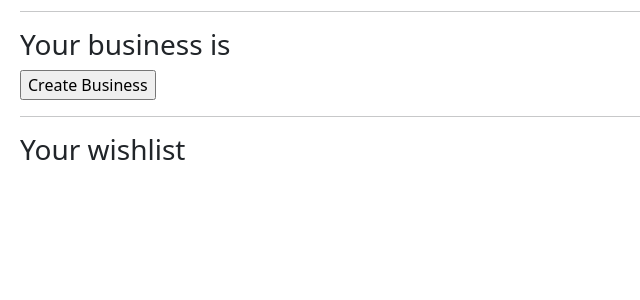
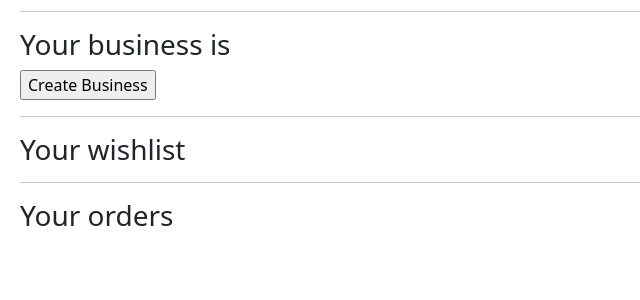
Before and after one commit to mgordilov/ecommerce, a Django app: page /profile/ in a window 1280 px wide. Shown: the part 348-648 px from the top of the page, without its empty margins (0-640 px from the left). Run offline with Django 5.2, Linux system fonts and the light colour scheme; the visitor is signed in with stand-in values (Sample User, id 1); data that the repository does not hold is empty; some libraries are stand-ins or nearby versions.

Commit message:
Updating orders functionality

```diff
--- a/ecommerce_app/views.py
+++ b/ecommerce_app/views.py
@@ -115,6 +115,8 @@ def webhook(request):
                 )
                 order.product.add(*cart)
                 order.save()
+
+                user_profile.order.add(order)
                 user_profile.cart.clear()
             else:
                 pass
--- a/users/models.py
+++ b/users/models.py
@@ -29,6 +29,7 @@ class UserProfile(models.Model):
     business = models.ForeignKey(Business, on_delete=models.SET_NULL, blank=True, null=True)
     wishlist = models.ManyToManyField('ecommerce_app.Product', blank=True, related_name='wishlist')
     cart = models.ManyToManyField('ecommerce_app.Product', blank=True, related_name='cart')
+    order = models.ManyToManyField('ecommerce_app.Order', blank=True, related_name='orders')
 
 @receiver(post_save, sender=User)
 def create_user_profile(sender, instance, created, **kwargs):
--- a/users/templates/users/profile.html
+++ b/users/templates/users/profile.html
@@ -21,4 +21,11 @@
             <li>{{ product.name }}</li>
         {% endfor %}
     </ul>
+    <hr>
+    <h3>Your orders</h3>
+    <ul>
+        {% for order in orders %}
+            <li>Order #{{ order.id }}</li>
+        {% endfor %}
+    </ul>
 {% endblock %}
--- a/users/views.py
+++ b/users/views.py
@@ -18,7 +18,7 @@
 # Create your views here.
 @login_required
 def profile(request):
-    return render(request, 'users/profile.html', {'user': request.user})
+    return render(request, 'users/profile.html', {'user': request.user, 'orders': request.user.userprofile.order.all()})
 
 def signin(request):
     if request.method == 'POST':
```
Also changed, not shown: users/migrations/0011_userprofile_order.py (added).
